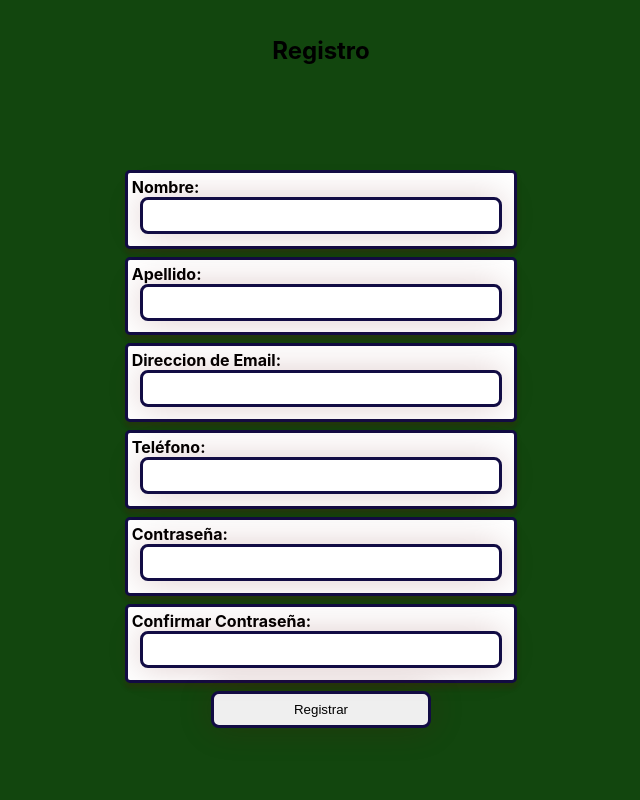
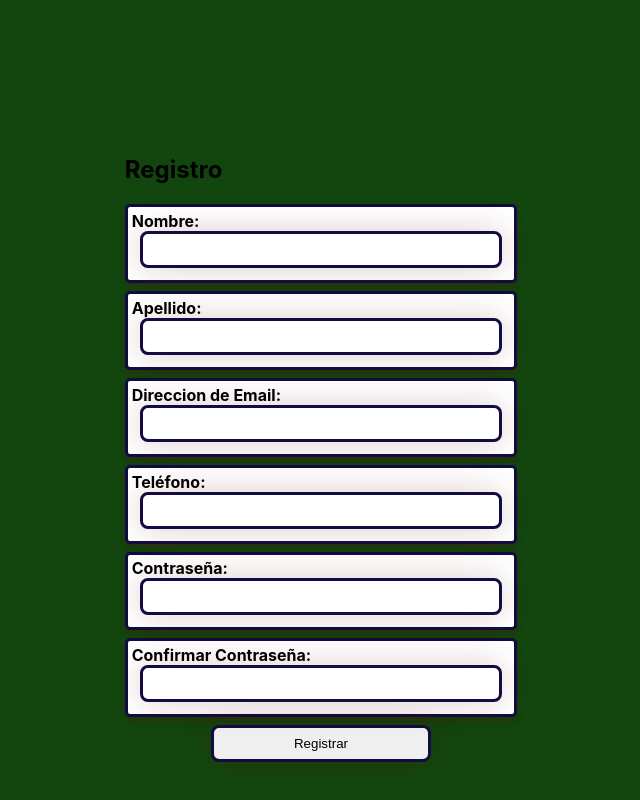
Before and after one commit to JuanIgnacioMarchetto/Clase-6---Ejercitaci-n, a React (Create React App) app: page / in a window 1280 px wide. Shown: the top 800 px of the page, without its empty margins (319-959 px from the left). Built offline with nearby package versions, Linux system fonts and the light colour scheme.

Commit message:
22/11/2023_09:04

```diff
--- a/src/components/Form.css
+++ b/src/components/Form.css
@@ -2,17 +2,13 @@ body {
     margin: 0;
     padding: 0;
     background-color: rgb(18, 70, 14);
-}
-h2{
-    position: absolute;
-    top: 2%;
 }
 .container {
     margin-top: 3.3em;
     display: flex;
     justify-content: center;
     align-items: center;
-    height: 100vb;
+    height: 100vh;
 }
 .grid-item {
         background-color: #fff;
--- a/src/components/Form.js
+++ b/src/components/Form.js
@@ -22,10 +22,11 @@ class Form extends React.Component {
     render() {
         return (
             <div className='container'>
-                <h2>Registro</h2>
+
                 <div>
 
                     <form className='grid-container'>
+                        <h2>Registro</h2>
                         <label className='grid-item'>
                             Nombre:
                             <input
```
